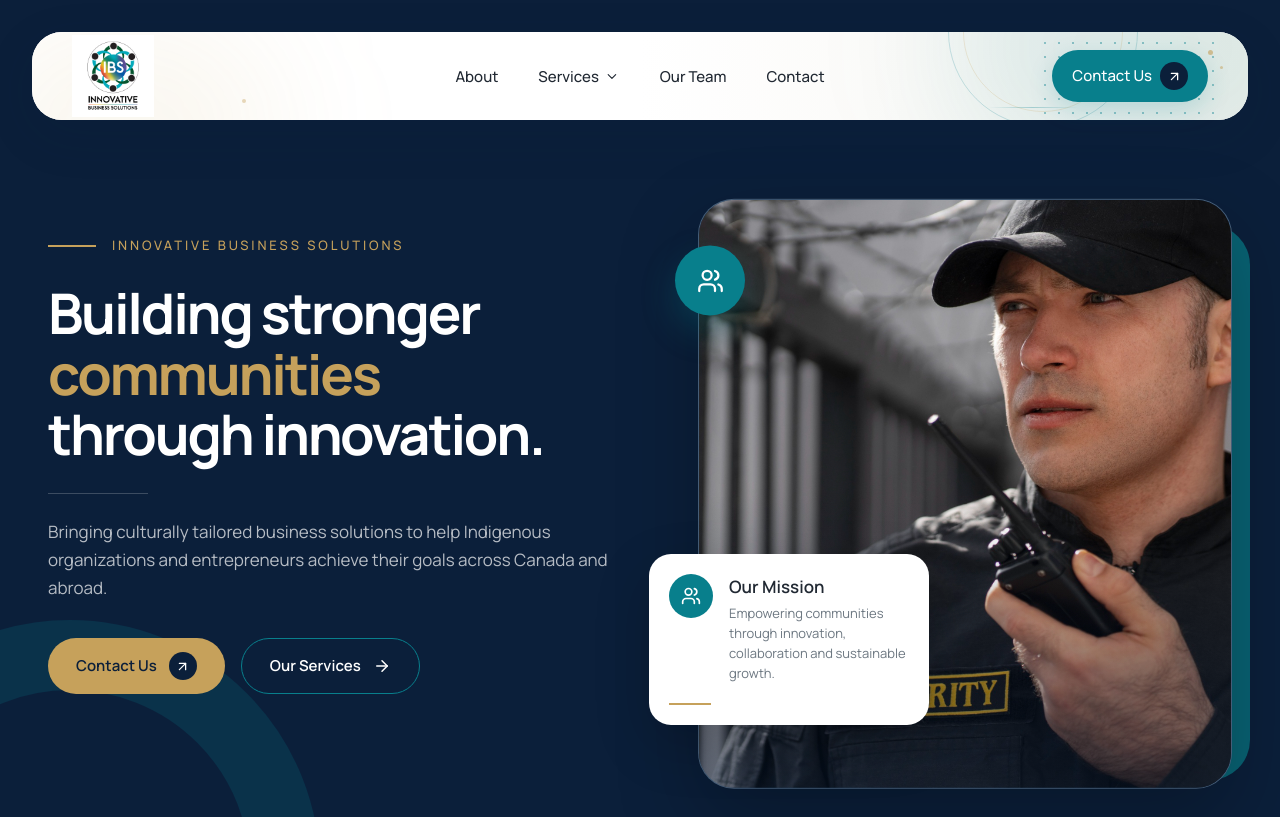
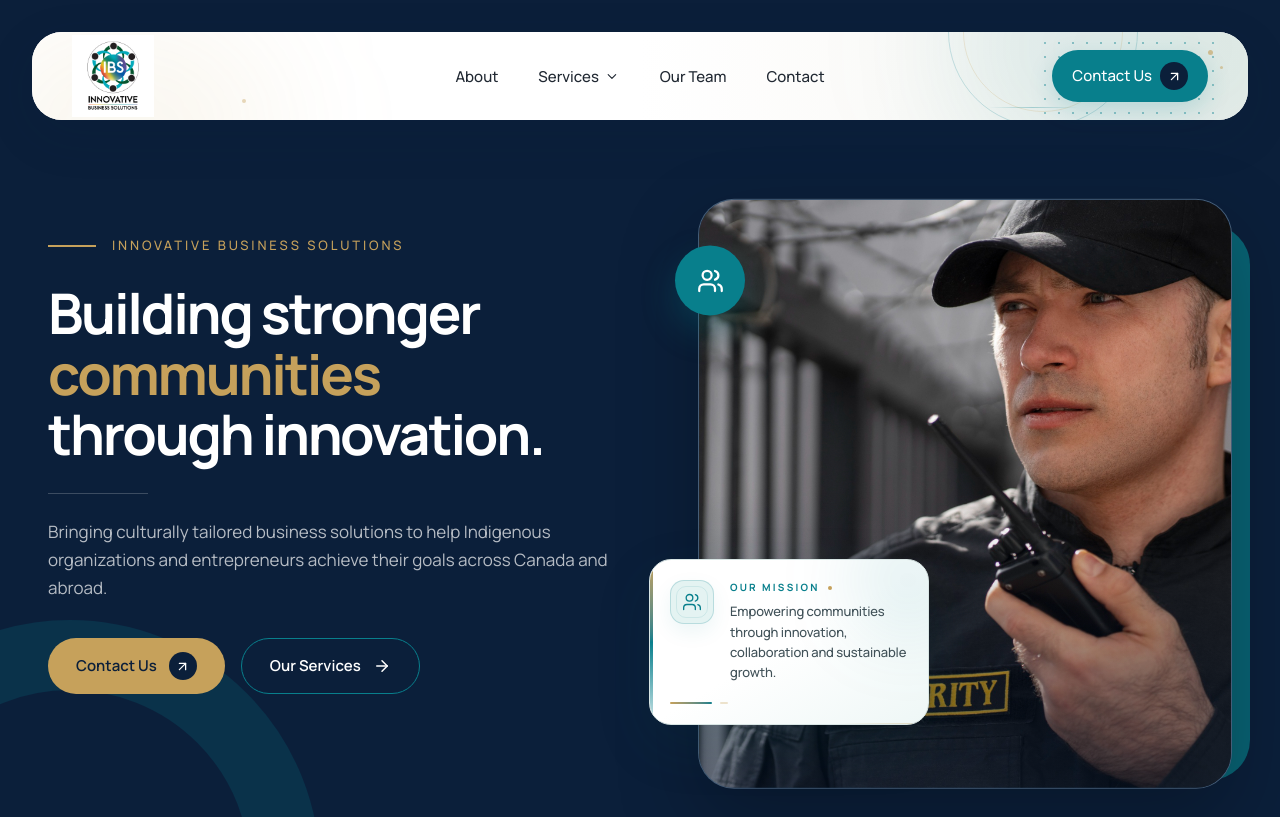
Before and after one commit to SanchitaGTMCanada/ibs_canada, a Next.js app: page / in a window 1280 px wide. Shown: the top 817 px of the page. Built offline with nearby package versions, Linux system fonts and the light colour scheme.

Commit message:
logo added in footer

```diff
--- a/src/components/Footer.jsx
+++ b/src/components/Footer.jsx
@@ -667,89 +667,39 @@ export default function Footer() {
             "
           >
 
-            <motion.div
-              animate={{
-                rotate: [0, 2, 0, -2, 0],
-              }}
-              transition={{
-                duration: 5,
-                repeat: Infinity,
-                ease: "easeInOut",
-              }}
-              className="
-                relative
-                flex
-                h-10
-                w-10
-                items-center
-                justify-center
-                rounded-full
-                border
-                border-[#C6A15B]/70
-                bg-[#C6A15B]/[0.04]
-              "
-            >
-
-              <motion.div
-                animate={{
-                  rotate: [45, 135, 225, 315, 405],
-                }}
-                transition={{
-                  duration: 18,
-                  repeat: Infinity,
-                  ease: "linear",
-                }}
-                className="
-                  absolute
-                  h-6
-                  w-6
-                  border
-                  border-[#C6A15B]/50
-                "
-              />
-
-              <span
-                className="
-                  relative
-                  z-10
-                  text-[9px]
-                  font-bold
-                  tracking-[0.08em]
-                  text-white
-                "
-              >
-                IBS
-              </span>
-
-            </motion.div>
-
-
-            <div>
-
-              <p
-                className="
-                  text-[14px]
-                  font-semibold
-                  tracking-[-0.02em]
-                  text-white
-                "
-              >
-                IBS
-              </p>
-
-              <p
-                className="
-                  text-[7px]
-                  font-bold
-                  uppercase
-                  tracking-[0.32em]
-                  text-[#C6A15B]
-                "
-              >
-                Canada
-              </p>
-
-            </div>
+
+
+
+<div
+  className="
+    flex
+    h-[90px]
+    w-[130px]
+    items-center
+    justify-center
+    overflow-hidden
+    rounded-[20px]
+    border
+    border-white/20
+    bg-white
+    shadow-[0_10px_30px_rgba(0,0,0,0.20)]
+    transition-all
+    duration-300
+    hover:scale-105
+    hover:border-[#C6A15B]/60
+  "
+>
+  <img
+    src="/logo/logo.jpg"
+    alt="IBS Canada"
+    className="
+      h-full
+      w-full
+      object-contain
+      p-0
+    "
+  />
+</div>
 
           </a>
 
--- a/src/components/home/Hero.jsx
+++ b/src/components/home/Hero.jsx
@@ -459,68 +459,243 @@ export default function Hero() {
     duration: 0.6,
   }}
   className="
+    group
     absolute
     bottom-[25px]
     left-[-15px]
     z-40
     w-[280px]
+    overflow-hidden
     rounded-[22px]
-                bg-white
+    border
+    border-[#D8E5E4]
+    bg-gradient-to-br
+    from-white
+    via-white
+    to-[#EEF7F6]
     p-5
-                shadow-[0_20px_55px_rgba(0,0,0,0.18)]
+    shadow-[0_20px_55px_rgba(8,63,70,0.14)]
+    backdrop-blur-xl
+    transition-all
+    duration-500
+    hover:-translate-y-1
+    hover:border-[#087F8C]/30
+    hover:shadow-[0_25px_65px_rgba(8,63,70,0.18)]
     lg:bottom-[35px]
   "
 >
-              <div className="flex gap-4">
+  {/* =====================================================
+      PREMIUM BACKGROUND GLOW
+  ===================================================== */}
+
   <div
     className="
+      pointer-events-none
+      absolute
+      -right-10
+      -top-10
+      h-[120px]
+      w-[120px]
+      rounded-full
+      bg-[#087F8C]/10
+      blur-[35px]
+      transition-all
+      duration-500
+      group-hover:bg-[#C6A15B]/15
+    "
+  />
+
+  {/* =====================================================
+      GOLD SIDE ACCENT
+  ===================================================== */}
+
+  <div
+    className="
+      absolute
+      bottom-0
+      left-0
+      top-0
+      w-[3px]
+      bg-gradient-to-b
+      from-[#C6A15B]
+      via-[#087F8C]
+      to-[#087F8C]/20
+    "
+  />
+
+  {/* =====================================================
+      CONTENT
+  ===================================================== */}
+
+  <div
+    className="
+      relative
+      z-10
+      flex
+      gap-4
+    "
+  >
+    {/* =================================================
+        ICON
+    ================================================= */}
+
+    <motion.div
+      whileHover={{
+        scale: 1.06,
+        rotate: 4,
+      }}
+      transition={{
+        duration: 0.3,
+      }}
+      className="
+        relative
         flex
         h-11
         w-11
         shrink-0
         items-center
         justify-center
-                    rounded-full
-                    bg-[#087F8C]
-                    text-white
+        rounded-[14px]
+        border
+        border-[#087F8C]/20
+        bg-[#E4F3F2]
+        text-[#087F8C]
+        shadow-[0_8px_20px_rgba(8,127,140,0.08)]
+        transition-all
+        duration-500
+        group-hover:border-[#C6A15B]/40
+        group-hover:bg-[#F8F1E1]
+        group-hover:text-[#A47C2F]
       "
     >
-                  <Users size={20} />
-                </div>
+      {/* Inner border */}
 
-                <div>
+      <span
+        className="
+          absolute
+          inset-[5px]
+          rounded-[10px]
+          border
+          border-current
+          opacity-10
+        "
+      />
+
+      <Users
+        size={20}
+        strokeWidth={1.6}
+      />
+    </motion.div>
+
+    {/* =================================================
+        TEXT
+    ================================================= */}
+
+    <div className="min-w-0">
+      {/* Label */}
+
+      <div
+        className="
+          flex
+          items-center
+          gap-2
+        "
+      >
         <p
           className="
-                      text-[17px]
-                      font-semibold
-                      text-[#202832]
+            text-[10px]
+            font-bold
+            uppercase
+            tracking-[0.22em]
+            text-[#087F8C]
+            transition-colors
+            duration-300
+            group-hover:text-[#A47C2F]
           "
         >
           Our Mission
         </p>
 
+        <span
+          className="
+            h-1
+            w-1
+            shrink-0
+            rounded-full
+            bg-[#C6A15B]
+          "
+        />
+      </div>
+
+      {/* Description */}
+
       <p
         className="
-                      mt-1
+          mt-1.5
           text-[13px]
-                      leading-5
-                      text-[#6C7781]
+          font-medium
+          leading-[1.55]
+          tracking-[-0.01em]
+          text-[#405158]
         "
       >
-                    Empowering communities
-                    through innovation,
-                    collaboration and
+        Empowering communities through
+        innovation, collaboration and
         sustainable growth.
       </p>
     </div>
   </div>
 
+  {/* =====================================================
+      BOTTOM ACCENT
+  ===================================================== */}
+
   <div
     className="
+      relative
+      z-10
       mt-5
+      flex
+      items-center
+      gap-2
+    "
+  >
+    <div
+      className="
         h-[2px]
         w-[42px]
-                  bg-[#C6A15B]
+        rounded-full
+        bg-gradient-to-r
+        from-[#C6A15B]
+        to-[#087F8C]
+      "
+    />
+
+    <div
+      className="
+        h-[2px]
+        w-[8px]
+        rounded-full
+        bg-[#C6A15B]/30
+      "
+    />
+  </div>
+
+  {/* =====================================================
+      SUBTLE SHINE
+  ===================================================== */}
+
+  <div
+    className="
+      pointer-events-none
+      absolute
+      bottom-0
+      right-0
+      h-[1px]
+      w-[90px]
+      bg-gradient-to-l
+      from-[#C6A15B]/40
+      to-transparent
     "
   />
 </motion.div>
```
Lines whose indentation alone changed are shown as unchanged.
